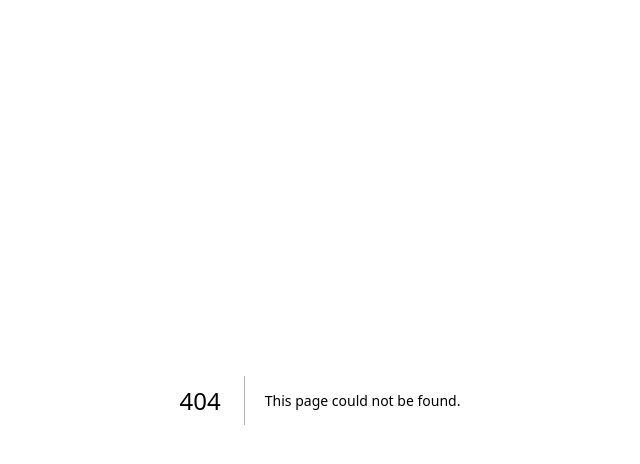
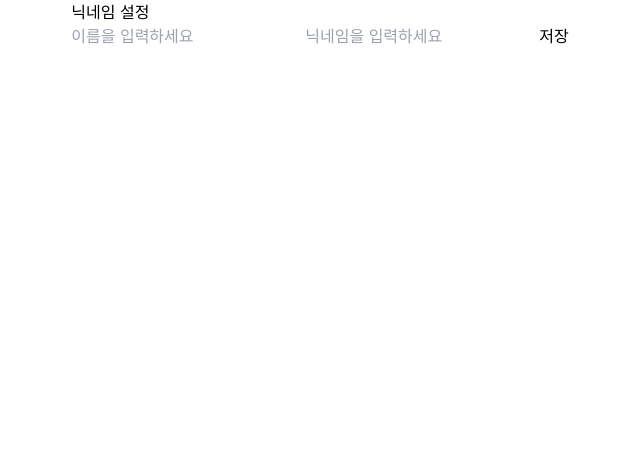
Before and after one commit to kdt-8-4/weatherfit-frontend, a Next.js app: page /socialregister in a window 1280 px wide. Before the commit this address had no page. Shown: the top 464 px of the page, without its empty margins (320-960 px from the left). Built offline with nearby package versions, Linux system fonts and the light colour scheme; no server answers; sample sign-in values are in the browser's storage.

Commit message:
Revert "[Feat] 구글 로그인 기능 구현 및 웨더바 현재 온도 표시 변경 #34, #10"

```diff
--- a/package.json
+++ b/package.json
@@ -15,6 +15,7 @@
     "@mui/material": "^5.14.18",
     "axios": "^1.6.2",
     "next": "14.0.3",
+    "next-auth": "^4.24.5",
     "react": "^18",
     "react-dom": "^18",
     "recoil": "^0.7.7",
--- /dev/null
+++ b/src/app/detail/page.tsx
@@ -0,0 +1,17 @@
+"use client";
+
+import WeatherBar from "@/component/WeatherBar";
+import Image from "next/image";
+
+export default function Detail(): JSX.Element {
+  return (
+    <div className="container">
+      <div className="w-full h-12 flex items-center ">
+        <Image src="/images/back.svg" width={15} height={15} alt="back" />
+      </div>
+      <hr className="w-full h-px" />
+      <WeatherBar />
+      <hr className="w-full h-px" />
+    </div>
+  );
+}
--- a/src/app/login/page.tsx
+++ b/src/app/login/page.tsx
@@ -1,5 +1,4 @@
 "use client";
-import { Link } from "@mui/icons-material";
 import "../../style/login.scss";
 import CloseIcon from "@mui/icons-material/Close";
 import Menubar from "../../component/MenuBar";
@@ -8,9 +7,28 @@ import axios from "axios";
 import { useRouter } from "next/navigation";
 
 export default function Login() {
-  const router = useRouter();
   const [email, setEmail] = useState<string>("");
   const [pw, setPw] = useState<string>("");
+
+  useEffect(() => {
+    // 페이지 로드 시 URL에서 access_token 파싱
+    const urlParams = new URLSearchParams(window.location.hash.substring(1));
+    const accessToken = urlParams.get("access_token");
+
+    // accessToken을 로컬 스토리지에 저장 또는 백엔드로 전송
+    if (accessToken) {
+      localStorage.setItem("accessToken", accessToken);
+      // 백엔드로 전송하려면 이곳에서 API 호출을 수행할 수 있습니다.
+      // axios.post('/api/authenticate', { accessToken });
+    }
+  }, []);
+
+  const onGoogleSocialLogin = async () => {
+    window.location.href =
+      "https://accounts.google.com/o/oauth2/v2/auth/oauthchooseaccount?scope=https%3A%2F%2Fwww.googleapis.com%2Fauth%2Fdrive.metadata.readonly&include_granted_scopes=true&response_type=token&redirect_uri=https%3A%2F%2Fwww.jerneithe.site%2Fuser%2Flogin%2Foauth2%2Fcode%2Fgoogle&client_id=453423602833-7db2b1dbicre47rkcrpfgn20nd16l9rs.apps.googleusercontent.com&service=lso&o2v=2&theme=glif&flowName=GeneralOAuthFlow";
+  };
+
+  // 일반 로그인
 
   const handleLogin = async (e: FormEvent) => {
     e.preventDefault();
@@ -32,8 +50,9 @@ export default function Login() {
 
   const handleInputChange =
     (setState: React.Dispatch<React.SetStateAction<string>>) =>
-    (e: ChangeEvent<HTMLInputElement>) =>
+    (e: ChangeEvent<HTMLInputElement>) => {
       setState(e.target.value);
+    };
 
   return (
     <div className="container">
@@ -75,7 +94,12 @@ export default function Login() {
       <br />
       <br />
       <div className="login_easy">
-        <hr /> 간편 로그인 <hr />
+        <div>
+          <hr /> 간편 로그인 <hr />
+        </div>
+        <button className="" onClick={onGoogleSocialLogin}>
+          구글 소셜 로그인
+        </button>
       </div>
       <Menubar />
     </div>
--- /dev/null
+++ b/src/app/socialregister/page.tsx
@@ -0,0 +1,56 @@
+"use client";
+import { useState } from "react";
+import { useRouter } from "next/router";
+import { useSession } from "next-auth/react";
+import axios from "axios";
+
+export default function CompleteProfile() {
+  const [name, setName] = useState<string>("");
+  const [nickname, setNickname] = useState<string>("");
+  const router = useRouter();
+  const { data: session } = useSession();
+
+  // 닉네임 설정 완료 후 다음 단계로 이동
+  const handleNicknameSubmit = async (e: React.FormEvent<HTMLFormElement>) => {
+    e.preventDefault();
+    try {
+      const response = await axios({
+        method: "POST",
+        url: "",
+        data: {
+          name,
+          nickname,
+        },
+      });
+      router.push("/");
+    } catch (error) {
+      console.error("닉네임 저장 오류:", error);
+    }
+  };
+
+  if (!session) {
+    router.push("/login");
+    return null;
+  }
+
+  return (
+    <div>
+      <h1>닉네임 설정</h1>
+      <form onSubmit={handleNicknameSubmit}>
+        <input
+          type="text"
+          placeholder="이름을 입력하세요"
+          value={name}
+          onChange={(e) => setName(e.target.value)}
+        />
+        <input
+          type="text"
+          placeholder="닉네임을 입력하세요"
+          value={nickname}
+          onChange={(e) => setNickname(e.target.value)}
+        />
+        <button type="submit">저장</button>
+      </form>
+    </div>
+  );
+}
--- a/src/app/upload/page.tsx
+++ b/src/app/upload/page.tsx
@@ -18,9 +18,7 @@ export default function Upload(): JSX.Element {
   >({});
 
   const handleImagesSelected = useCallback((files: File[] | null) => {
-    // if (files) {
     setSelectedImages(files ? Array.from(files) : []);
-    // }
   }, []);
 
   const handleContent = (text: string) => {
--- a/src/component/TextArea.tsx
+++ b/src/component/TextArea.tsx
@@ -37,6 +37,7 @@ const TextArea: React.FC<TextAreaProps> = ({
     }
     return [];
   };
+
   // 엔터키 인식해서 줄바꿈 가능하게
   const handleKeyDown = (event: React.KeyboardEvent<HTMLTextAreaElement>) => {
     if (event.key === "Enter") {
--- a/src/style/login.scss
+++ b/src/style/login.scss
@@ -56,7 +56,13 @@
 }
 
 .login_easy {
+  div {
+    display: flex;
+    justify-content: center;
+    width: 100%;
+  }
   display: flex;
+  flex-direction: column;
   align-items: center;
   justify-content: center;
   color: #d0dbff;
--- a/tailwind.config.ts
+++ b/tailwind.config.ts
@@ -1,20 +1,22 @@
-import type { Config } from 'tailwindcss'
+import type { Config } from "tailwindcss";
 
 const config: Config = {
   content: [
-    './src/pages/**/*.{js,ts,jsx,tsx,mdx}',
-    './src/components/**/*.{js,ts,jsx,tsx,mdx}',
-    './src/app/**/*.{js,ts,jsx,tsx,mdx}',
+    // './src/pages/**/*.{js,ts,jsx,tsx,mdx}',
+    // './src/components/**/*.{js,ts,jsx,tsx,mdx}',
+    // './src/app/**/*.{js,ts,jsx,tsx,mdx}',
+    "./src/app/detail/*.{tsx, ts}",
+    "./src/app/*.{tsx,ts}",
   ],
   theme: {
     extend: {
       backgroundImage: {
-        'gradient-radial': 'radial-gradient(var(--tw-gradient-stops))',
-        'gradient-conic':
-          'conic-gradient(from 180deg at 50% 50%, var(--tw-gradient-stops))',
+        "gradient-radial": "radial-gradient(var(--tw-gradient-stops))",
+        "gradient-conic":
+          "conic-gradient(from 180deg at 50% 50%, var(--tw-gradient-stops))",
       },
     },
   },
   plugins: [],
-}
-export default config
+};
+export default config;
```
Also changed, not shown: src/component/WeatherBar.tsx (+6 -7 lines), 1 other file (tests, documents, lock files or other folders).
